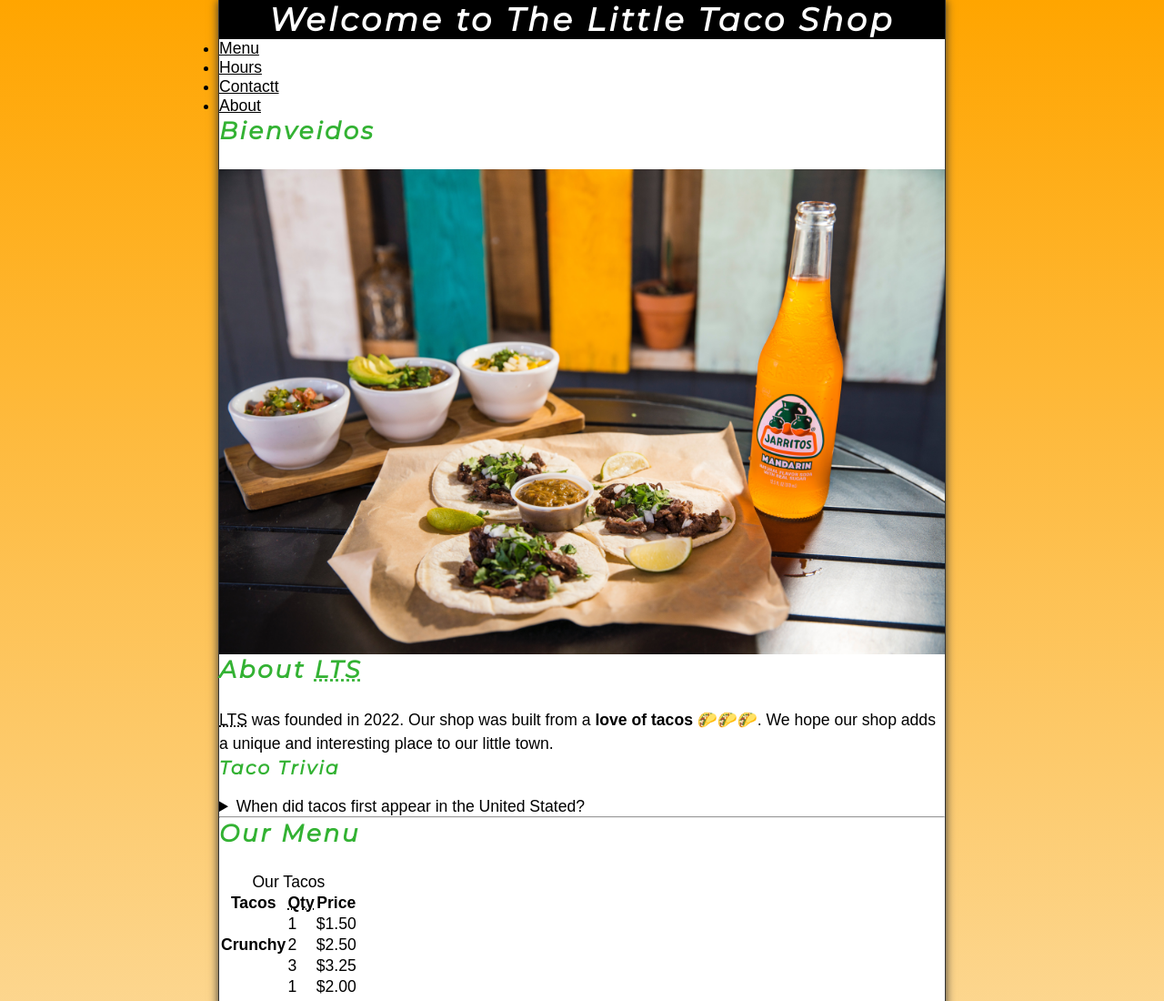
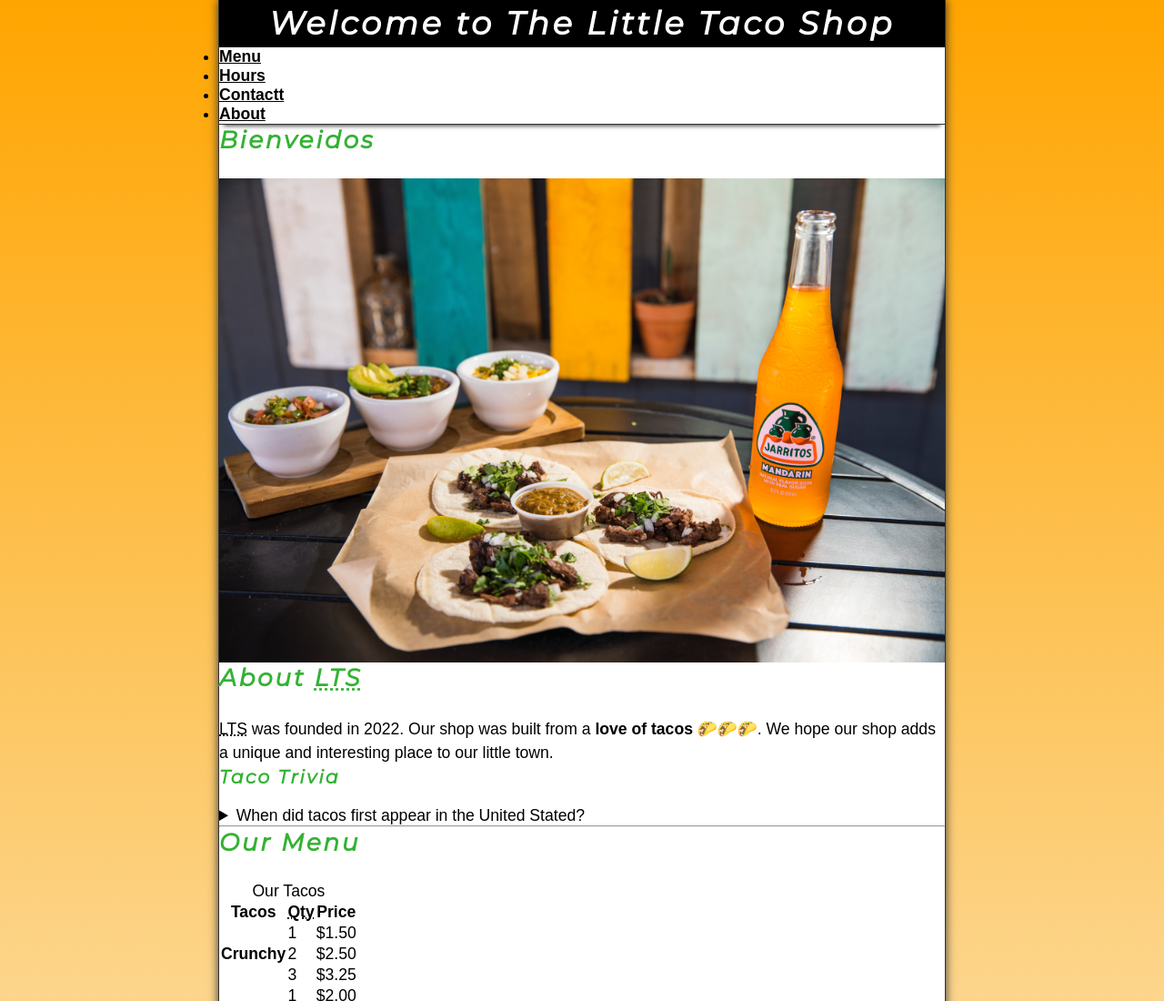
Before and after one commit to patrick-amusivwa/full-responsive-web-page, a plain HTML site: page index.html in a window 1280 px wide. Shown: the top 1100 px of the page at 91% size. Drawn offline with Linux system fonts and the light colour scheme.

Commit message:
style the nav

```diff
--- a/css/style.css
+++ b/css/style.css
@@ -119,6 +119,14 @@ a:active{
     text-align:center;
     background-color:var(--HEADER-BG-COLOR);
     color:var(--HEADER-COLOR);
+    padding:var(--PADDING-TB) var(--PADDING-SIDE);
 
 
 }
+.header__nav{
+    background-color: var(--NAV-BG-COLOR);
+    border-bottom:var(--BORDERS);
+    font-weight:bold;
+    box-shadow:0 6px 5px -5px var(--BORDER-COLOR);
+
+}
```
